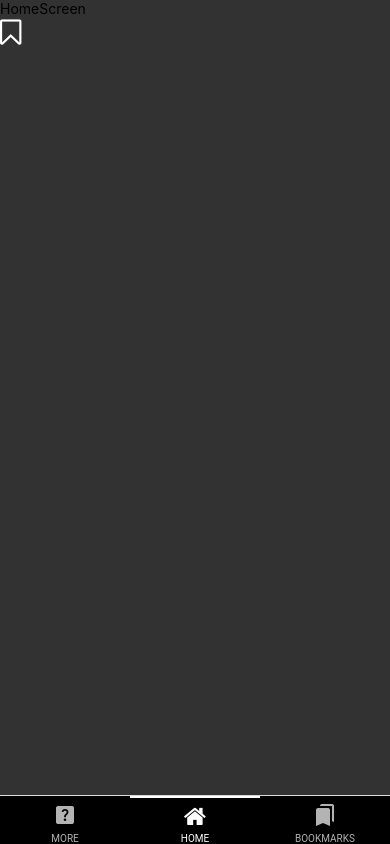
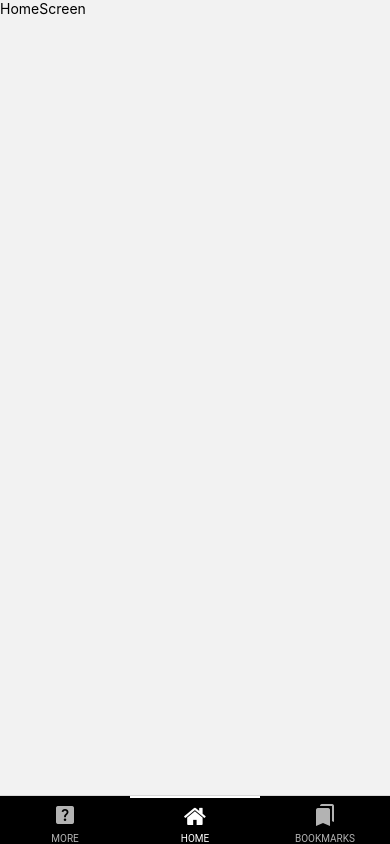
Before and after one commit to OrganizedIsolatedInsect/Field-Point, a React Native app: screen /HomeScreen in a window 390 px wide. Built offline with nearby package versions, Linux system fonts and the light colour scheme.

Commit message:
Bookmark - waiting real components for real data

```diff
--- a/src/Screens/Bookmark/BookmarkIcon.js
+++ b/src/Screens/Bookmark/BookmarkIcon.js
@@ -10,9 +10,10 @@ export const BookmarkIcon = ({
   sectionNum,
   partLabel,
   sectionHeading,
-  passMarked,
+  marked,
 }) => {
-  const [marked, setMarked] = useState(passMarked); //to change marked status of content
+  //This does not require a state change for the icon.  Just a new value of marked if necessary
+
   const dispatch = useDispatch();
 
   function switchMarks(marked) {
@@ -47,14 +48,13 @@ export const BookmarkIcon = ({
       );
     }
   };
-
   return (
     <View style={{ flexDirection: "row" }}>
       <Icon
         name={marked ? "bookmark" : "bookmark-o"}
         size={30}
         onPress={() => {
-          setMarked(switchMarks(marked));
+          switchMarks(marked);
           bookmarkAction(
             legislation,
             sectionNum,
--- a/src/Screens/Bookmark/BookmarkScreen.js
+++ b/src/Screens/Bookmark/BookmarkScreen.js
@@ -5,7 +5,7 @@ import { useSelector } from "react-redux";
 import { useNavigation } from "@react-navigation/native";
 import Ionicons from "react-native-vector-icons/Ionicons";
 import FontAwesome from "react-native-vector-icons/FontAwesome";
-import { RoutingItems } from "../../Data/RoutingLookups";
+import { RoutingItems } from "../../Data/RoutingLookups"; //to determine which screen the legislation is to navigate to.
 
 /*
  This component needs to pass to the onpress:
@@ -64,28 +64,21 @@ const BookmarkScreen = () => {
       sectionHeading: "",
     },
   ];
-
-  console.log("inside bookmarkscreen");
-  console.log(RoutingItems);
-
   const renderBookmarkItem = ({ item }) => (
     <View>
       <Pressable
         onPress={() => {
+          //determine which screen to navigate to depending on which legislation is being passed.
           const screenRoute = RoutingItems.find(
             legislation => legislation.legislation == item.legislation
           );
-
-          console.log(screenRoute);
-          const sectionNum = item.sectionNum;
-          const legislation = item.legislation; //make certain the legislation in the data is the same as the screen name
-          const partLabel = item.partLabel;
-          const sectionHeading = item.sectionHeading;
+          //this will navigation directly to the document that was bookmarked
           navAid.navigate(screenRoute.screenName, {
-            sectionNum,
-            partLabel,
-            sectionHeading,
-          }); //this should point directly to the document that was bookmarked
+            sectionNum: item.sectionNum,
+            partLabel: item.partLabel,
+            sectionHeading: item.sectionHeading,
+            legislation: item.legislation,
+          });
         }}
       >
         <View style={styles.bookmarkContainer}>
@@ -123,7 +116,6 @@ const BookmarkScreen = () => {
   /*Output Section*/
 
   if (bookmarks.bookmarkItem.length === 10) {
-    console.log(".length === 0");
     return (
       <View style={[styles.bookmarkScreenFormatting, styles.centerOnScreen]}>
         <Ionicons
@@ -143,11 +135,8 @@ const BookmarkScreen = () => {
       </View>
     );
   } else {
-    console.log("inside else");
     return (
       <View style={styles.bookmarkScreenFormatting}>
-        {/* conditional headers based on section array length */}
-
         <View>
           {/* here should be a header/search */}
           {/* here should be a breadcrumb */}
--- a/src/Screens/Home/HomeScreen.js
+++ b/src/Screens/Home/HomeScreen.js
@@ -1,44 +1,11 @@
-import { View, Text, Pressable } from "react-native";
-import React, { useState, useEffect } from "react";
-import { useSelector } from "react-redux";
-import { BookmarkIcon } from "../Bookmark/BookmarkIcon";
+import { View, Text } from "react-native";
+import React from "react";
 
-import styles, { Color } from "../../Shared/styles";
-
-const HomeScreen = ({ navigation }) => {
-  //FOR TESTING PURPOSES
-  const [marked, setMarked] = useState(true); //to change marked status of content
-
-  //pull state to see if current section exists in bookmarks
-  const bookmarkStateId = useSelector(state => state.bookmarks.bookmarkItem);
-
-  //FOR TESTING
-  console.log(bookmarkStateId);
-  let legislation = "Crim Code";
-  let docid = "425";
-
-  useEffect(() => {
-    // compares state array to see if section exists in bookmarks, if it does turn on bookmark icon
-    if (
-      bookmarkStateId.some(
-        e => e.docid == docid && e.legislation == legislation
-      )
-    ) {
-      setMarked(true);
-    } else {
-      setMarked(false);
-    }
-  }, []); //do not set the flag to marked as the second you call setmarked, then marked changes and useeffect runs again.
-
-  //Requires Legislation to differentiate the source of the bookmark
-
-  //for testing purposes
+const HomeScreen = () => {
   return (
-    <View style={styles.bookmarkScreenFormatting}>
+    <View>
       <Text>HomeScreen</Text>
-      <View>
-        <BookmarkIcon legislation={legislation} docid={docid} marked={marked} />
-      </View>
+      <View></View>
     </View>
   );
 };
--- a/src/Screens/Legislation/Criminal Code/CrimCodeSubSectionsScreen.js
+++ b/src/Screens/Legislation/Criminal Code/CrimCodeSubSectionsScreen.js
@@ -1,15 +1,49 @@
 import { View, Text } from "react-native";
-import React from "react";
+import React, { useState, useEffect } from "react";
+import { useSelector } from "react-redux";
+import { BookmarkIcon } from "../../Bookmark/BookmarkIcon";
+import styles from "../../../Shared/styles";
 
-export default function CrimCodeSubSectionsScreen({
-  sectionNum,
-  partLabel,
-  sectionHeading,
-}) {
+export default function CrimCodeSubSectionsScreen({ route, navigation }) {
+  const { sectionNum, partLabel, sectionHeading, legislation } = route.params;
+  const [marked, setMarked] = useState(false); //to change marked status of content
+
+  //TESTING CODE
+  let testSectionNum = "29";
+  //
+
+  //pull state to see if current section exists in bookmarks
+  const bookmarkStateId = useSelector(state => state.bookmarks.bookmarkItem);
+
+  console.log(testSectionNum + " " + sectionNum);
+  useEffect(() => {
+    // compares state array to see if section exists in bookmarks, if it does turn on bookmark icon
+    if (
+      // bookmarkStateId.some(
+      //   e => e.sectionNum == sectionNum && e.legislation == legislation)
+
+      //TESTING CODE
+      testSectionNum == sectionNum
+    ) {
+      setMarked(true);
+    } else {
+      setMarked(false);
+    }
+    console.log(marked);
+  }, []);
   return (
-    <View>
-      <Text>CrimCodeSubSectionsScreen</Text>
-      <Text>{sectionNum}</Text>
+    <View style={styles.bookmarkScreenFormatting}>
+      <Text style={styles.bookmarkTitleRender}>CrimCodeSubSectionsScreen</Text>
+      <Text style={styles.bookmarkTitleRender}>{sectionNum}</Text>
+      <View>
+        <BookmarkIcon
+          legislation={legislation}
+          sectionNum={sectionNum}
+          partLabel={partLabel}
+          sectionHeading={sectionHeading}
+          marked={marked}
+        />
+      </View>
     </View>
   );
 }
```
